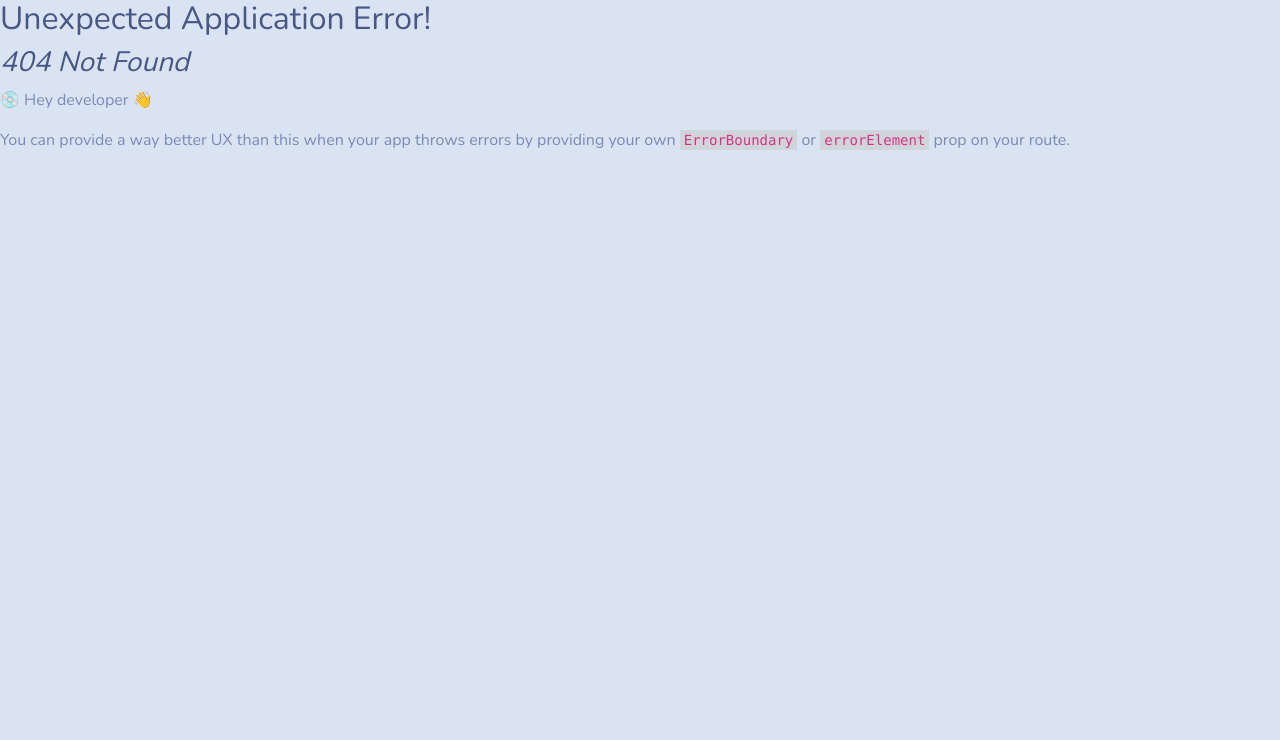
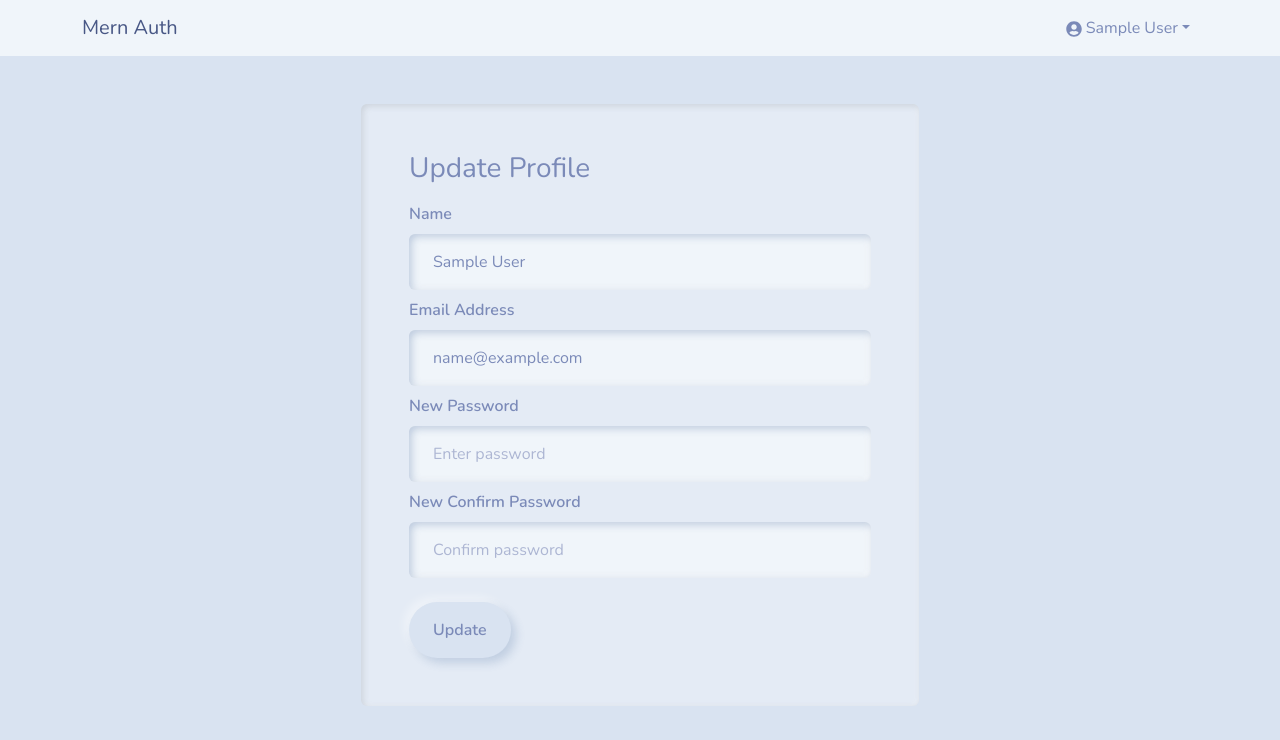
Before and after one commit to stevemarcel/MERN-Authentication-JWT-HTTP-Only, a React (Vite) app in the folder frontend/: page /profile in a window 1280 px wide. Before the commit this address had no page. Shown: the top 740 px of the page. Built offline with nearby package versions, Linux system fonts and the light colour scheme; sample sign-in values are in the browser's storage.

Commit message:
Added profile page and functionality

```diff
--- /dev/null
+++ b/frontend/src/components/PrivateRoute.jsx
@@ -0,0 +1,9 @@
+import { Navigate, Outlet } from "react-router-dom";
+import { useSelector } from "react-redux";
+const PrivateRoute = () => {
+  const { userInfo } = useSelector((state) => state.auth);
+
+  return userInfo ? <Outlet /> : <Navigate to="/login" replace />;
+};
+
+export default PrivateRoute;
--- a/frontend/src/main.jsx
+++ b/frontend/src/main.jsx
@@ -13,6 +13,7 @@
 // App Related Import
 import App from "./App.jsx";
 import "./morph.min.css";
+import PrivateRoute from "./components/PrivateRoute.jsx";
 // import "bootstrap/dist/css/bootstrap.css";
 // import "./index.css";
 
@@ -20,6 +21,7 @@
 import HomePage from "./pages/HomePage.jsx";
 import LoginPage from "./pages/LoginPage.jsx";
 import RegisterPage from "./pages/RegisterPage.jsx";
+import ProfilePage from "./pages/ProfilePage.jsx";
 
 const router = createBrowserRouter(
   createRoutesFromElements(
@@ -27,6 +29,11 @@
       <Route index={true} path="/" element={<HomePage />} />
       <Route path="/login" element={<LoginPage />} />
       <Route path="/register" element={<RegisterPage />} />
+
+      {/* Private Routes */}
+      <Route path="" element={<PrivateRoute />}>
+        <Route path="/profile" element={<ProfilePage />} />
+      </Route>
     </Route>
   )
 );
--- /dev/null
+++ b/frontend/src/pages/ProfilePage.jsx
@@ -0,0 +1,105 @@
+import { useState, useEffect } from "react";
+// import { useNavigate } from "react-router-dom";
+import { Form, Button } from "react-bootstrap";
+import { useDispatch, useSelector } from "react-redux";
+import FormContainer from "../components/FormContainer";
+import { useUpdateUserMutation } from "../slices/usersApiSlice";
+import { setCredentials } from "../slices/authSlice";
+import { toast } from "react-toastify";
+import Loader from "../components/Loader";
+
+const ProfilePage = () => {
+  const [name, setName] = useState("");
+  const [email, setEmail] = useState("");
+  const [password, setPassword] = useState("");
+  const [confirmPassword, setConfirmPassword] = useState("");
+
+  const { userInfo } = useSelector((state) => state.auth);
+
+  // const navigate = useNavigate();
+  const dispatch = useDispatch();
+
+  const [updateUserApiCall, { isLoading }] = useUpdateUserMutation();
+
+  useEffect(() => {
+    if (userInfo) {
+      setName(userInfo.name);
+      setEmail(userInfo.email);
+    }
+  }, [userInfo.setName, userInfo.setEmail, userInfo]);
+
+  const updateProfileHandler = async (e) => {
+    e.preventDefault();
+    if (password !== confirmPassword) {
+      toast.error("Passwords do not match");
+    } else {
+      try {
+        const res = await updateUserApiCall({
+          _id: userInfo._id,
+          name,
+          email,
+          password,
+        }).unwrap();
+        dispatch(setCredentials({ ...res }));
+        toast.success("Profile updated successfully");
+      } catch (err) {
+        toast.error(err?.data?.message || err.error);
+      }
+    }
+  };
+
+  return (
+    <FormContainer>
+      <h3>Update Profile</h3>
+
+      <Form onSubmit={updateProfileHandler}>
+        <Form.Group className="my-2" controlId="name">
+          <Form.Label>Name</Form.Label>
+          <Form.Control
+            type="text"
+            placeholder="Enter your full name"
+            value={name}
+            onChange={(e) => setName(e.target.value)}
+          ></Form.Control>
+        </Form.Group>
+        <Form.Group className="my-2" controlId="email">
+          <Form.Label>Email Address</Form.Label>
+          <Form.Control
+            type="email"
+            placeholder="Enter your email address"
+            value={email}
+            onChange={(e) => setEmail(e.target.value)}
+          ></Form.Control>
+        </Form.Group>
+        <Form.Group className="my-2" controlId="password">
+          <Form.Label>New Password</Form.Label>
+          <Form.Control
+            type="password"
+            placeholder="Enter password"
+            value={password}
+            onChange={(e) => setPassword(e.target.value)}
+          ></Form.Control>
+        </Form.Group>
+        <Form.Group className="my-2" controlId="confirmPassword">
+          <Form.Label>New Confirm Password</Form.Label>
+          <Form.Control
+            type="password"
+            placeholder="Confirm password"
+            value={confirmPassword}
+            onChange={(e) => setConfirmPassword(e.target.value)}
+          ></Form.Control>
+        </Form.Group>
+
+        {isLoading ? (
+          <Loader />
+        ) : (
+          <Button type="submit" variant="primary" className="mt-3">
+            Update
+          </Button>
+        )}
+      </Form>
+    </FormContainer>
+  );
+};
+
+export default ProfilePage;
--- a/frontend/src/slices/usersApiSlice.js
+++ b/frontend/src/slices/usersApiSlice.js
@@ -20,6 +20,14 @@
       }),
     }),
 
+    updateUser: builder.mutation({
+      query: (data) => ({
+        url: `${USERS_URL}/profile`,
+        method: "PUT",
+        body: data,
+      }),
+    }),
+
     logout: builder.mutation({
       query: () => ({
         url: `${USERS_URL}/logout`,
@@ -29,4 +37,5 @@
   }),
 });
 
-export const { useRegisterMutation, useLoginMutation, useLogoutMutation } = usersApiSlice;
+export const { useRegisterMutation, useLoginMutation, useUpdateUserMutation, useLogoutMutation } =
+  usersApiSlice;
```
Also changed, not shown: 1 other file (tests, documents, lock files or other folders).
